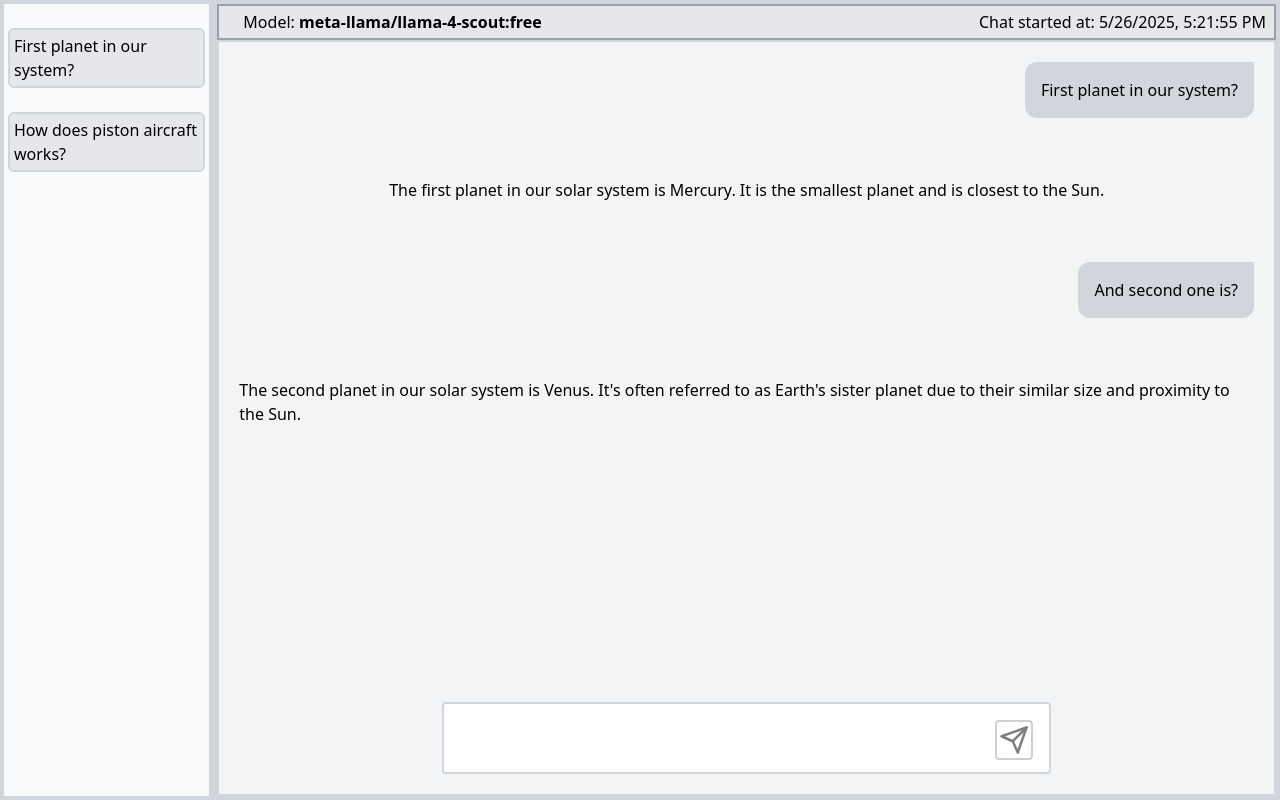
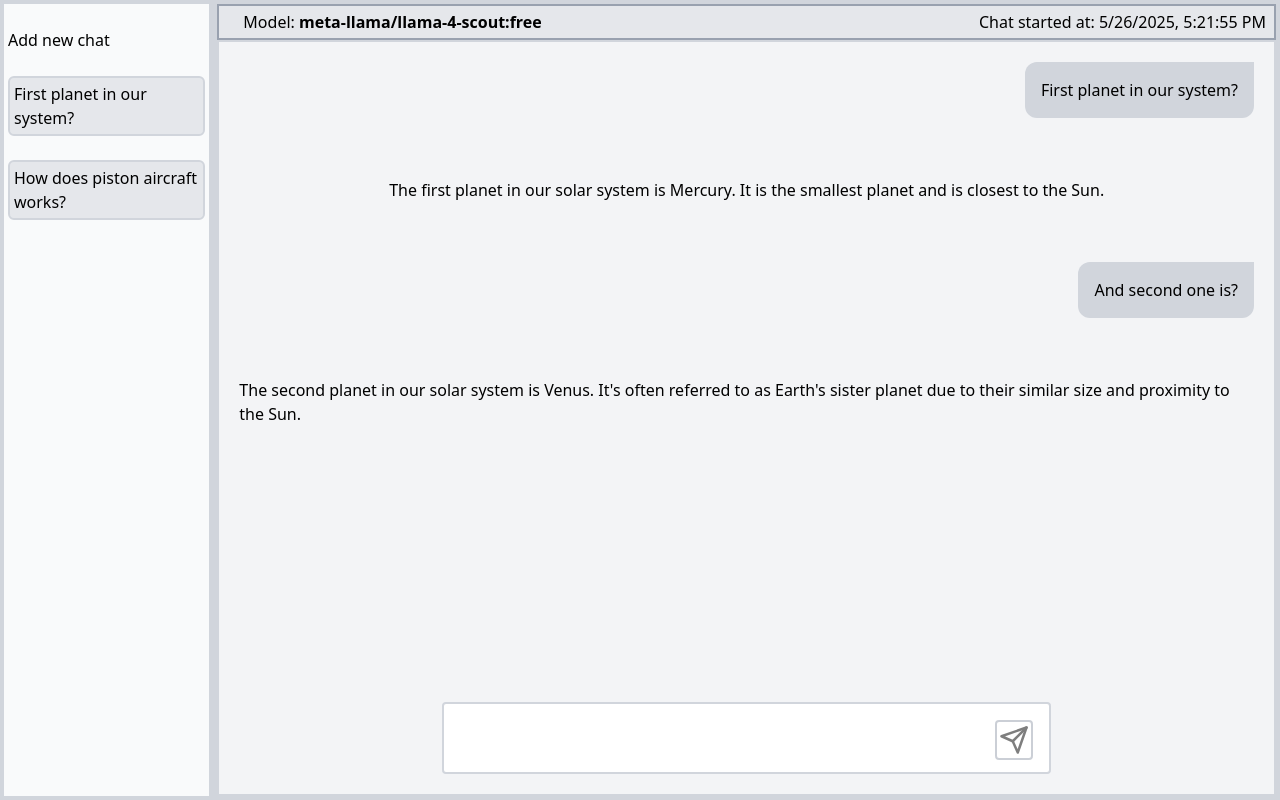
Before and after one commit to BMike903/LLM-front, a React (Vite) app: page / in a window 1280 px wide. Built offline with nearby package versions, Linux system fonts and the light colour scheme.

Commit message:
basic functionality of adding new chat

```diff
--- a/src/components/chatList.tsx
+++ b/src/components/chatList.tsx
@@ -3,13 +3,15 @@ import { useAllChats } from "../store";
 
 function ChatList() {
   const setCurrentChat = useChatsStore((state) => state.setCurrentChat);
+  const addNewChat = useChatsStore((state) => state.addNewChat);
   const allChats = useAllChats();
   const ChatsPreview = Object.entries(allChats).map(
     ([chatID, chatContent]) => ({
       chatID,
-      firstMessage: chatContent.messages[0].content,
+      firstMessage: chatContent.messages[0]?.content,
     }),
   );
+  if (!ChatsPreview) return null;
 
   return (
     <div
@@ -17,6 +19,7 @@ function ChatList() {
       className="flex h-full flex-1/6 border-4 border-solid border-gray-300 bg-gray-50 dark:border-gray-600 dark:bg-black"
     >
       <ul className="flex flex-col gap-6 px-1 py-6">
+        <li onClick={() => addNewChat()}>Add new chat</li>
         {ChatsPreview.map(({ chatID, firstMessage }) => (
           <li
             key={chatID}
--- a/src/store.ts
+++ b/src/store.ts
@@ -13,6 +13,7 @@ interface StoreState {
   addMessage: (chatID: string, role: Roles, message: string) => void;
   setStatus: (chatID: string, newStatus: LoadingStatuses) => void;
   setCurrentChat: (chatID: string) => void;
+  addNewChat: () => void;
 }
 
 const useChatsStore = create<StoreState>()(
@@ -50,6 +51,32 @@ const useChatsStore = create<StoreState>()(
       set((state) => {
         state.chats.currentChatId = chatId;
       }),
+    /* addNewChat: () =>
+      set((state) => {
+        state.chats.allChats[nanoid()] = {
+          status: "idle",
+          model: "meta-llama/llama-4-scout:free",
+          startDate: new Date(),
+          messages: [],
+        };
+      }), */
+
+    addNewChat: () => {
+      const newChatId = nanoid();
+
+      set((state) => {
+        state.chats.allChats[newChatId] = {
+          status: "idle",
+          model: "meta-llama/llama-4-scout:free",
+          messages: [],
+          startDate: new Date(),
+        };
+
+        state.chats.currentChatId = newChatId;
+      });
+
+      return newChatId;
+    },
   })),
 );
 
```
